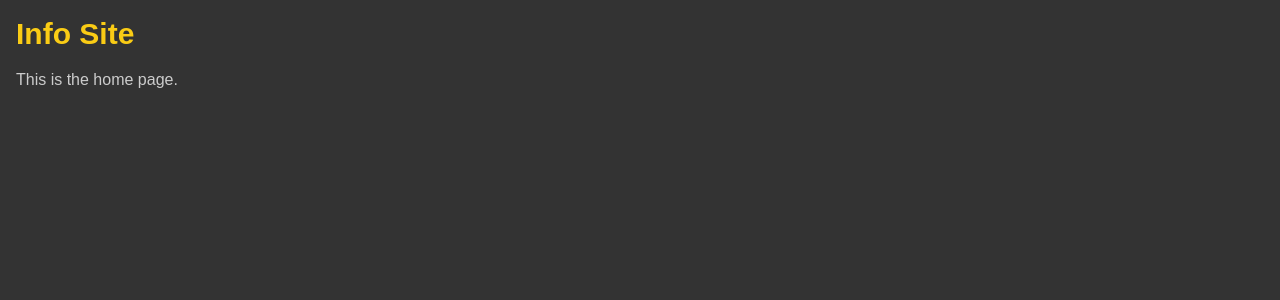
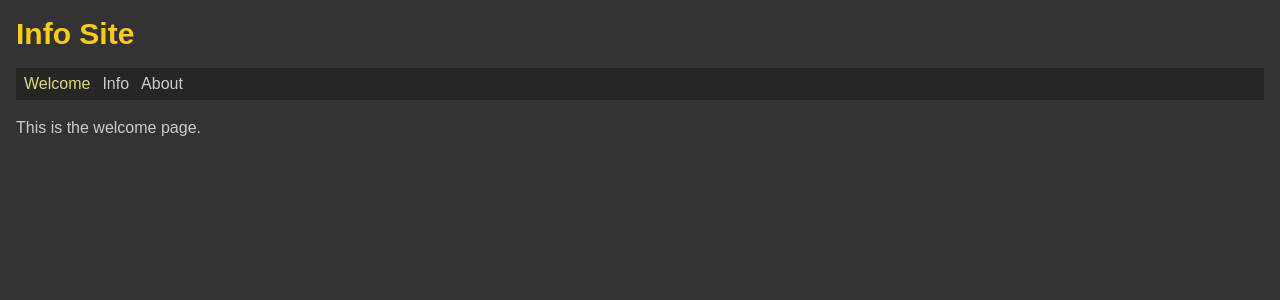
Before and after one commit to edwardtanguay/et001-nextjs-usecontext, a Next.js app: page / in a window 1280 px wide. Shown: the top 300 px of the page. Built offline with nearby package versions, Linux system fonts and the light colour scheme.

Commit message:
nav active item works

```diff
--- /dev/null
+++ b/app/about/page.tsx
@@ -0,0 +1,7 @@
+import React from 'react';
+
+function About() {
+	return <div>This is the about page.</div>;
+}
+
+export default About;
--- a/app/head.tsx
+++ b/app/head.tsx
@@ -1,7 +1,7 @@
 export default function Head() {
   return (
     <>
-      <title></title>
+      <title>Info Site</title>
       <meta content="width=device-width, initial-scale=1" name="viewport" />
       <link rel="icon" href="/favicon.ico" />
     </>
--- /dev/null
+++ b/app/info/page.tsx
@@ -0,0 +1,7 @@
+import React from 'react';
+
+function Info() {
+	return <div>This is the info page.</div>;
+}
+
+export default Info;
--- a/app/page.tsx
+++ b/app/page.tsx
@@ -1,7 +1,7 @@
 import React from 'react';
 
-function Home() {
-	return <div>This is the home page.</div>;
+function Welcome() {
+	return <div>This is the welcome page.</div>;
 }
 
-export default Home;
+export default Welcome;
--- a/components/Header.tsx
+++ b/components/Header.tsx
@@ -1,8 +1,43 @@
+'use client';
+import Link from 'next/link';
+import { useSelectedLayoutSegment } from 'next/navigation';
 import React from 'react';
 
 function Header() {
+	const activeSegment = useSelectedLayoutSegment();
+
 	return (
-		<h1 className="text-yellow-400 text-3xl font-bold mb-4">Info Site</h1>
+		<>
+			<h1 className="text-yellow-400 text-3xl font-bold mb-4">
+				Info Site
+			</h1>
+			<nav className="bg-neutral-800 py-1 px-2 mb-4">
+				<Link
+					href="/"
+					className={`mr-3 ${
+						activeSegment === null ? 'active' : ''
+					}`}
+				>
+					Welcome
+				</Link>
+				<Link
+					href="/info"
+					className={`mr-3 ${
+						activeSegment === 'info' ? 'active' : ''
+					}`}
+				>
+					Info
+				</Link>
+				<Link
+					href="/about"
+					className={`mr-3 ${
+						activeSegment === 'about' ? 'active' : ''
+					}`}
+				>
+					About
+				</Link>
+			</nav>
+		</>
 	);
 }
 
--- a/styles/site.scss
+++ b/styles/site.scss
@@ -3,4 +3,8 @@ body {
 	color: #ccc;
 	font-family: sans-serif;
 	padding: 1rem;
+
+	.active {
+		color: rgb(218, 218, 123);
+	}
 }
```
Also changed, not shown: app/layout.tsx (+4 -3 lines).
